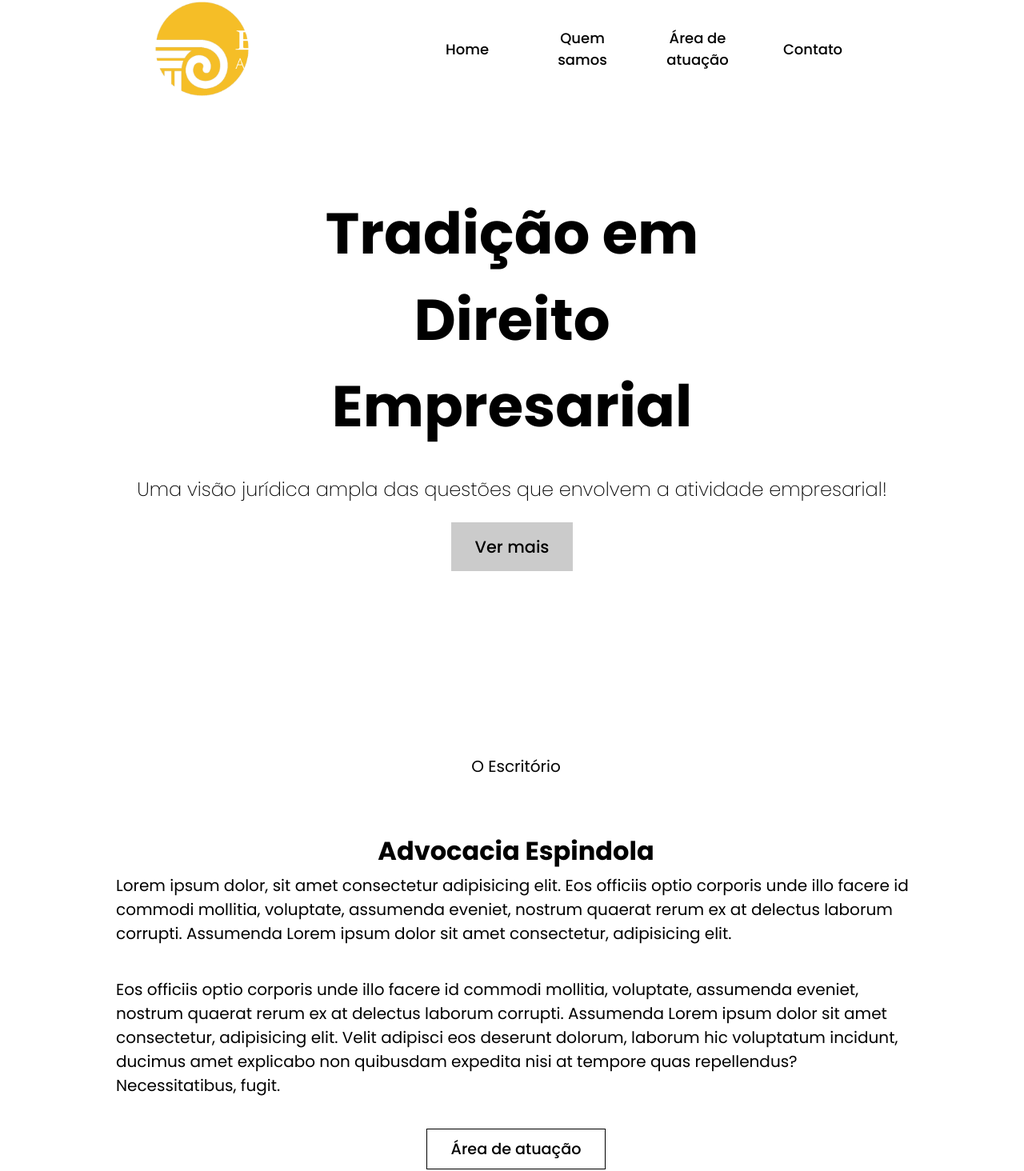
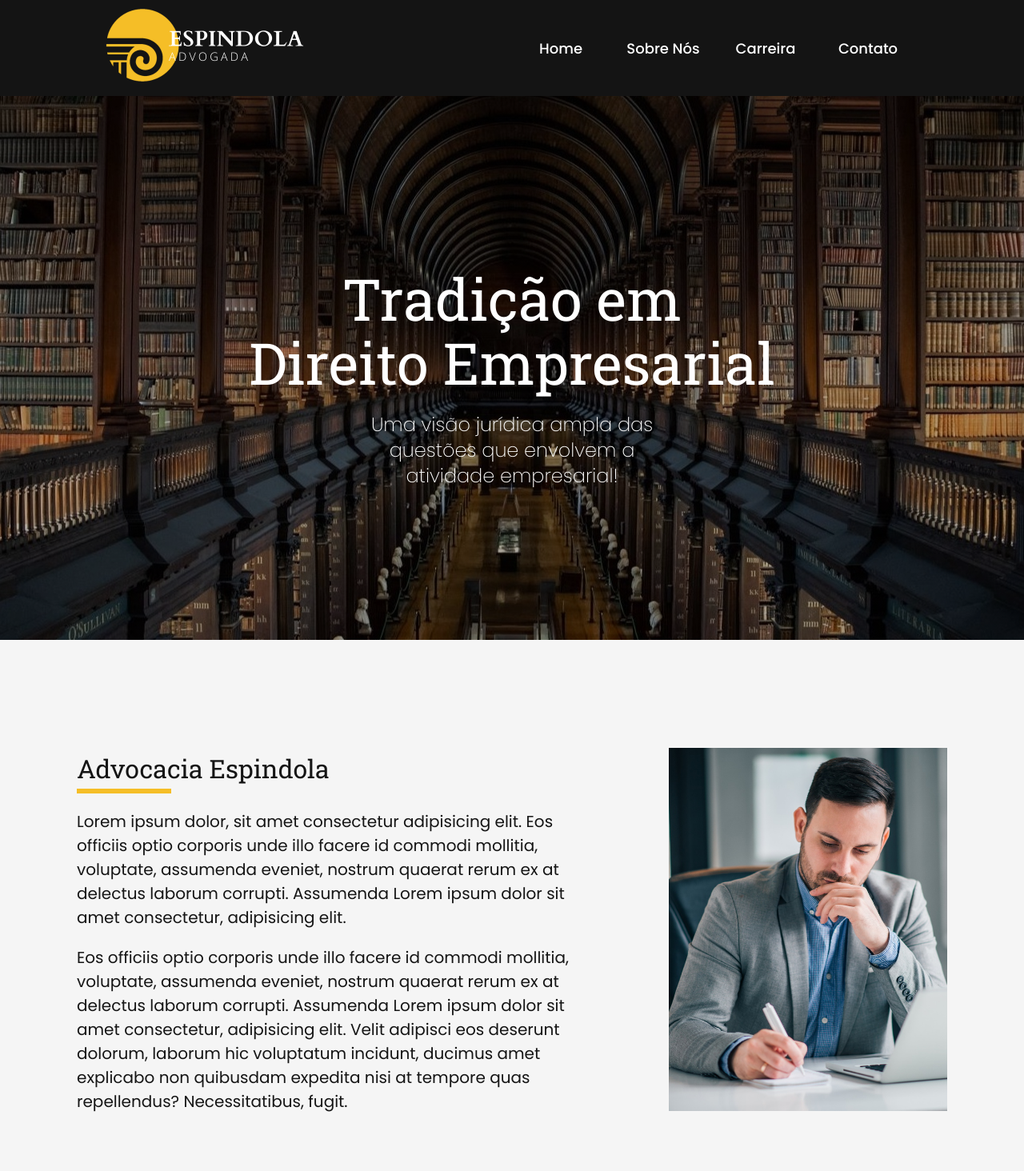
Before and after one commit to JefersonMarcioEspindola/Advocacia, a plain HTML site: page index.html in a window 1280 px wide. Shown: the top 1464 px of the page at 80% size. Drawn offline with Linux system fonts and the light colour scheme.

Commit message:
Mudança de layout

```diff
--- a/index.html
+++ b/index.html
@@ -19,36 +19,41 @@
     <link href="https://fonts.googleapis.com/css2?family=Poppins:wght@100;200;300;400;500;600;700;800;900&display=swap"
         rel="stylesheet">
 
+    <link rel="preconnect" href="https://fonts.googleapis.com">
+    <link rel="preconnect" href="https://fonts.gstatic.com" crossorigin>
+    <link href="https://fonts.googleapis.com/css2?family=Roboto+Slab:wght@400;900&display=swap" rel="stylesheet">
+
 
 </head>
 
 <body>
     <div id="home">
-        <nav>
+        <div class="home">
+            <div>
             <img src="./images/Logo.png" class="logo" alt="Logo">
+            </div>
 
             <nav>
                 <ul>
                     <li class="buttontop"><a href="#home">Home</a></li>
-                    <li class="buttontop"><a href="#info">Quem samos</a></li>
-                    <li class="buttontop"><a href="#operate">Área de atuação</a></li>
+                    <li class="buttontop"><a href="#info">Sobre Nós</a></li>
+                    <li class="buttontop"><a href="#operate">Carreira</a></li>
                     <li class="buttontop"><a href="#contact">Contato</a></li>
                 </ul>
             </nav>
-        </nav>
+        </div>
     </div>
 
     <header>
-        <h1 class="textimage1">Tradição em <br> Direito<br>Empresarial<br></h1>
-        <p class="textimage2">Uma visão jurídica ampla das questões que envolvem a atividade
+        <h1>Tradição em <br> Direito Empresarial<br></h1>
+        <p>Uma visão jurídica ampla das <br> questões que envolvem a <br>atividade
             empresarial!</p>
-        <a href="#info" class="buttonhaeder">Ver mais</a>
     </header>
 
     <div id="info">
-
-        <p>O Escritório</p>
+        <div class="info-texto">
             <h2>Advocacia Espindola</h2>
+            <span></span>
             <div>
                 <p>Lorem ipsum dolor, sit amet consectetur adipisicing elit. Eos officiis optio corporis
                     unde
@@ -68,8 +73,11 @@
                     repellendus? Necessitatibus, fugit.
                 </p>
             </div>
-            <a href="#operate" class="buttoninfo">Área de atuação</a>
         </div>
+        <div class="info-foto">
+            <img src="./Images/pessoa.jpg" alt="Foto do Advogado">
+        </div>
+    </div>
 
     <div id="operate">
         <p>ÂMBITO DE ATUAÇÃO</p>
--- a/style/style.css
+++ b/style/style.css
@@ -1,13 +1,36 @@
 /* navigation ==============================================================*/
 
-nav {
-    width: 100%;
+#home {
     display: flex;
-    flex-direction: column;
-    justify-content: space-between;
+    background-color: var(--fundo-principal);
+    color: white;
+    height: 120px;
+    justify-content: center;
+
+}
+
+.logo {
+    width: 50%;
+}
+
+.logo img {
     align-items: center;
-    background-color: var(--aa);
-    width: 70%;
+    width: 100px;
+}
+
+
+
+.home {
+    width: 80%;
+    display: flex;
+    flex-direction: row;
+    align-items: center;
+    background-color: var(--fundo-principal);
+    justify-content: space-around;
+}
+
+.home nav {
+    width: 50%;
 }
 
 nav , a {
@@ -18,24 +41,23 @@ nav , a {
     background-color: var(--aa);
 }
 
+nav li {
+    display: flex;
+    align-items: center;
+    padding: 0;
+}
+
 nav ul {
     display: flex;
-    flex-direction: column;
     align-items: center;
-    list-style: none;
     padding: 0;
-    width: 100%;
 }
 
-nav ul li a {
-    display: inline-block;
-    text-align: center;
+.buttontop {
+    display: flex;
+    justify-content: center;
     padding: 0;
-    width: 100%;
 
-}
-.buttontop {
-    padding: 1rem;
 }
 
 
@@ -43,19 +65,6 @@ nav ul li a {
     animation: text-pop-up-top 0.5s ease-out both;
 }
 
-/* home ==================================================================*/
-
-.logo {
-    align-items: center;
-    width: 20rem;
-    background: var(--aa-) ;
-}
-#home {
-    display: flex;
-    flex-direction: column;
-    align-items: center;
-    background-color: var(--aa);
-}
 
 /* header ==================================================================*/
 
@@ -63,89 +72,69 @@ header {
     display: flex;
     flex-direction: column;
     align-items: center;
-    background-image: url(../Images/background1.png);
-    background-size: cover;
+    justify-content: center;
+    background: linear-gradient(rgba(0,0,0,0.3), rgba(0,0,0,0.3)), url(../Images/background1.jpg);
     background-repeat: no-repeat;
     background-position: center;
-    color: var(--a);
+    color: white;
     text-align: center;
     padding: 20px;
 }
 
 header h1 {
-    padding: 0;
-    font-size: 3rem;
-    font-weight: 700;
+    font-weight: 500;
+    line-height: 5rem;
+    font-family: 'Roboto Slab', serif;
     animation: text-focus-in 1s cubic-bezier(0.550, 0.085, 0.680, 0.530) both;
 }
 header p {
-    margin-top: -1rem;
-    margin-bottom: 1.5rem;
+    margin-top: -1.7rem;
     font-size: 1.3rem;
     font-weight: 200;
+    line-height: 2rem;
     animation: text-focus-in 1s cubic-bezier(0.550, 0.085, 0.680, 0.530) 0.5s both;
 }
 
-.buttonhaeder {
-    padding: 10px 30px;
-    font-size: .9rem ;
-    background-color: rgba(0, 0, 0, 0.205);
-    outline-width: 1px;
-    outline-style: groove;
-    outline-color: rgb(255, 255, 255);
-    margin-bottom: 2.5rem;
-    animation: text-focus-in 1s cubic-bezier(0.550, 0.085, 0.680, 0.530) 1s both;
-}
-
-.buttonhaeder:hover {
-    background:rgba(0, 0, 0, 0.631);
-    transition: 0.7s;
-}
 /* info ===============================================*/
 
 #info {
+    background-color: var(--fundo-segundario);
+    color: #151515;
     display: flex;
-    flex-direction: column;
+    justify-content: center;
     align-items: center;
-    padding: 10px 10px 20px 20px;
-    background-color:  var(--aa);
-    color: var(--a);
+    padding: 7rem 6rem;
 }
 
-#info p {
-    margin-bottom: 2.5rem;
-    max-width: 1000px;
-    align-items: center;
- }
+.info-texto {
+    display: flex;
+    width: 60%;
+    flex-direction: column;
+}
 
-#info h2 {
+.info-texto h2 {
     font-size: 2rem;
     margin-bottom: -1rem;
+    font-family: 'Roboto Slab', serif;
+    font-weight: 500;
 }
 
-#info h3 {
-    color: var(--aaa);
-    margin-top: 3rem;
-    margin-bottom: -2rem;
+.info-texto span {
+    margin-top: 1.3rem;
+    width: 7rem;
+    border-color: var(--cor-principal);
+    border-style: solid;
 }
 
-.buttoninfo {
-    padding: 10px 30px;
-    font-size: .9rem ;
-    outline-width: 1px;
-    outline-style: groove;
-    outline-color: var(--aaa);
-    margin-bottom: 2.5rem;
-    position: relative;
-    overflow: hidden;
+.info-foto{
+    width: 40%;
+    display: flex;
+    justify-content: flex-end;
 }
 
-.buttoninfo:hover {
-    color: var(--aa);
-    background-color: var(--aaa);
-    transition: 0.7s;
+.info-foto img {
+    width: 80%;
 }
-
 
 /* operate ===============================================*/
 
@@ -246,14 +235,6 @@ footer {
 
     /*nav*/
 
-    .logo {
-        align-items: left;
-        justify-content: left;
-        text-align: left;
-        width: 20rem;
-
-    }
-
     nav {
         align-items: center;
         flex-direction: row;
@@ -278,9 +259,7 @@ footer {
     }
 
     header h1 {
-        padding-top: 3rem;
         font-size: calc(3em + 3vh);
-        padding-bottom: 0rem;
     }
 
     header p {
@@ -296,8 +275,6 @@ footer {
     /*Info*/
 
     #info {
-        height: 1000px;
-        height: 100vh;
         justify-content: center;
         min-height: 250px;
     }
```
Also changed, not shown: Images/pessoa.jpg (added).
